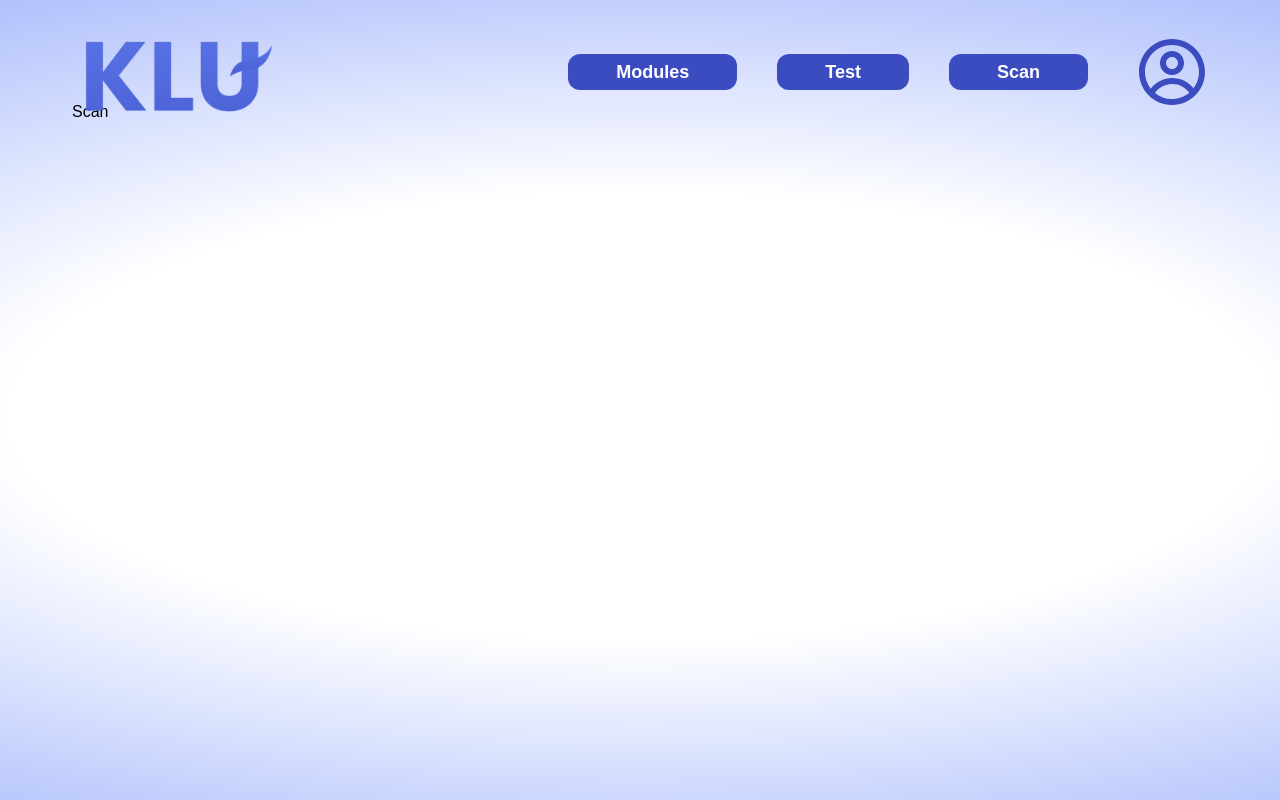
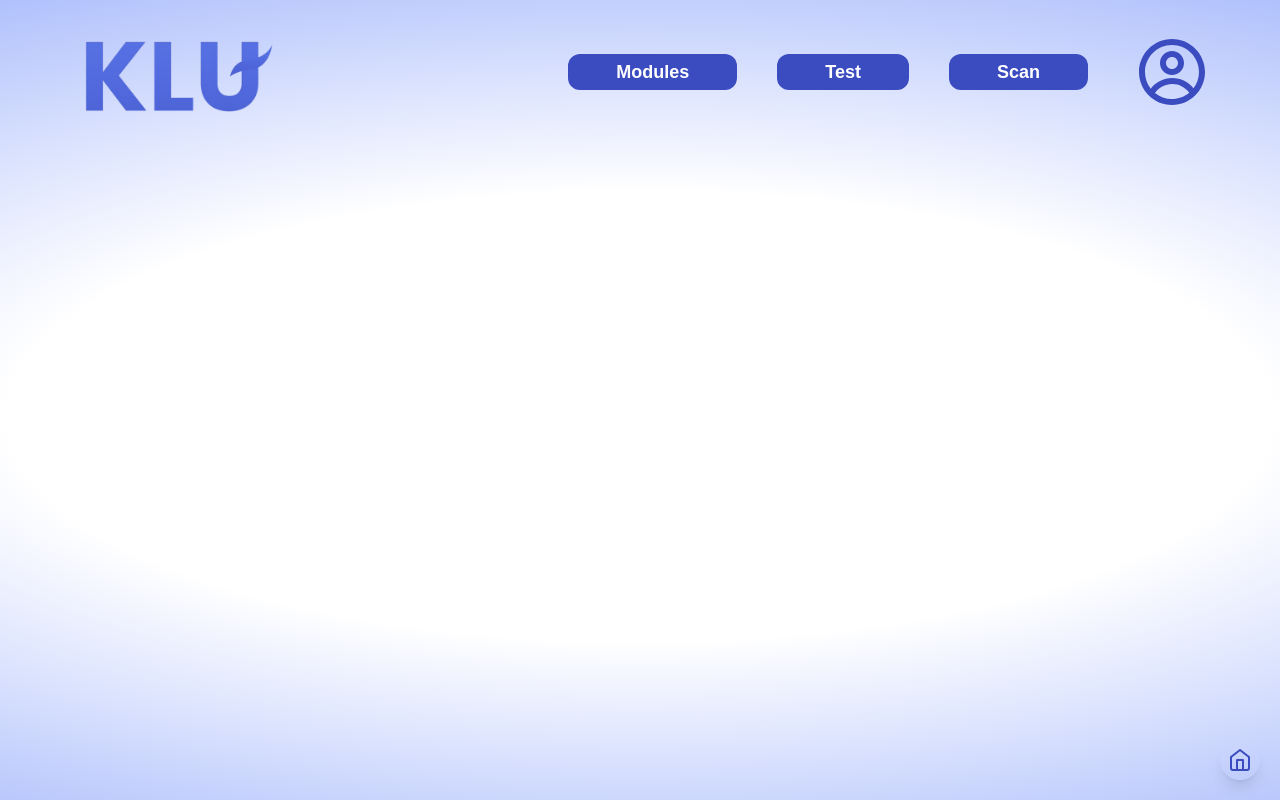
Before and after one commit to fathurwithyou/Klu-MilestoneSparta-15, a React (Create React App) app in the folder klu_app/: page /scan in a window 1280 px wide. Built offline with nearby package versions, Linux system fonts and the light colour scheme.

Commit message:
Rapiin sama tambah Home Icon

```diff
--- /dev/null
+++ b/klu_app/src/components/userlogin/HomeIcon.jsx
@@ -0,0 +1,22 @@
+import React from 'react';
+import { LuHome } from 'react-icons/lu';
+import { useNavigate } from 'react-router-dom';
+
+const HomeIcon = () => {
+  const navigate = useNavigate();
+
+  const navigateHome = () => {
+    navigate('/home');
+  };
+
+  return (
+    <div
+      className="fixed bottom-5 right-5 cursor-pointer rounded-full p-2 shadow-lg"
+      onClick={navigateHome}
+    >
+      <LuHome className="text-navy text-2xl" />
+    </div>
+  );
+};
+
+export default HomeIcon;
--- a/klu_app/src/components/userlogin/ModuleAlfabet.jsx
+++ b/klu_app/src/components/userlogin/ModuleAlfabet.jsx
@@ -2,10 +2,12 @@ import React from 'react';
 import { Link } from 'react-router-dom';
 import hurufA from '../../asset/huruf A.jpeg';
 import hurufB from '../../asset/huruf B.jpeg';
+import HomeIcon from './HomeIcon'
 
 const ModuleAlfabet = () => {
   return (
     <div id="bg" className="w-full h-screen flex flex-col items-start px-10 lg:px-[72px] pt-[100px]">
+      <HomeIcon />
       <h1 className="font-bold text-navy text-5xl mb-2 ml-8 lg:ml-5 mt-10">Modules - Alfabet</h1>
       <div className="p-2 lg:pt-3 mt-2 w-full flex flex-col lg:flex-row">
 
--- a/klu_app/src/components/userlogin/ModuleKalimat.jsx
+++ b/klu_app/src/components/userlogin/ModuleKalimat.jsx
@@ -2,10 +2,12 @@ import React from 'react';
 import { Link } from 'react-router-dom';
 import Assalamualaikum from '../../asset/assalamualaikum.jpg';
 import Selamat from '../../asset/selamat.jpg';
+import HomeIcon from './HomeIcon'
 
 const ModuleKalimat = () => {
   return (
     <div id="bg" className="w-full h-screen flex flex-col items-start px-10 lg:px-[72px] pt-[100px]">
+      <HomeIcon />
       <h1 className="font-bold text-navy text-5xl mb-2 ml-8 lg:ml-5 mt-10">Modules - Kata/Frasa</h1>
       <div className="p-2 lg:pt-3 mt-2 w-full flex flex-col lg:flex-row">
 
--- a/klu_app/src/components/userlogin/Modules.jsx
+++ b/klu_app/src/components/userlogin/Modules.jsx
@@ -1,9 +1,11 @@
 import React from 'react';
 import { Link } from 'react-router-dom';
+import HomeIcon from './HomeIcon'
 
 const Modules = () => {
   return (
     <div id="bg" className="w-full h-screen flex flex-col items-start lg:px-[72px] pt-[100px]">
+      <HomeIcon />
       <h1 className="font-bold text-navy text-5xl mb-2 pl-3 pt-20">Modules</h1>
       <div className="p- lg:pt-3 mt-2 w-full flex flex-col lg:flex-row">
         <div className="w-full lg:w-1/5 flex justify-center lg:justify-start mb-8 lg:mb-0">
--- a/klu_app/src/components/userlogin/Profile.jsx
+++ b/klu_app/src/components/userlogin/Profile.jsx
@@ -1,8 +1,10 @@
 import React from 'react';
+import HomeIcon from './HomeIcon'
 
 const Profile = () => {
   return (
     <div id="bg" className="w-full h-screen flex flex-col items-start px-10 lg:px-[72px] pt-[100px]">
+      <HomeIcon />
       <div className="w-full flex flex-col items-start mt-16"> {/* Menambahkan margin-top */}
         <h1 className="font-bold text-5xl text-navy mb-8">Profile</h1>
       </div>
--- a/klu_app/src/components/userlogin/Scan.jsx
+++ b/klu_app/src/components/userlogin/Scan.jsx
@@ -1,8 +1,11 @@
 import React from 'react'
+import HomeIcon from './HomeIcon'
 
 const Scan = () => {
   return (
-    <div id="bg" className="w-full h-screen flex flex-col items-start px-10 lg:px-[72px] pt-[100px]">Scan</div>
+    <div id="bg" className="w-full h-screen flex flex-col items-start px-10 lg:px-[72px] pt-[100px]">
+      <HomeIcon />
+    </div>
   )
 }
 
--- a/klu_app/src/components/userlogin/Test.jsx
+++ b/klu_app/src/components/userlogin/Test.jsx
@@ -1,5 +1,6 @@
 import React, { useState, useEffect } from 'react';
 import abjad_klu from '../../asset/abjad_klu.png';
+import HomeIcon from './HomeIcon'
 
 const Test = () => {
   const [remainingTime, setRemainingTime] = useState(600); // 10 menit dalam detik
@@ -37,6 +38,7 @@ const Test = () => {
 
   return (
     <div id="bg" className="w-full h-screen flex justify-center items-center px-10 lg:px-[72px] pt-[100px]">
+      <HomeIcon />
       <div className="w-3/4 h-3/4 flex flex-col items-start p-10">
         <div className="w-full h-full flex">
           {/* Kolom Kiri */}
```
